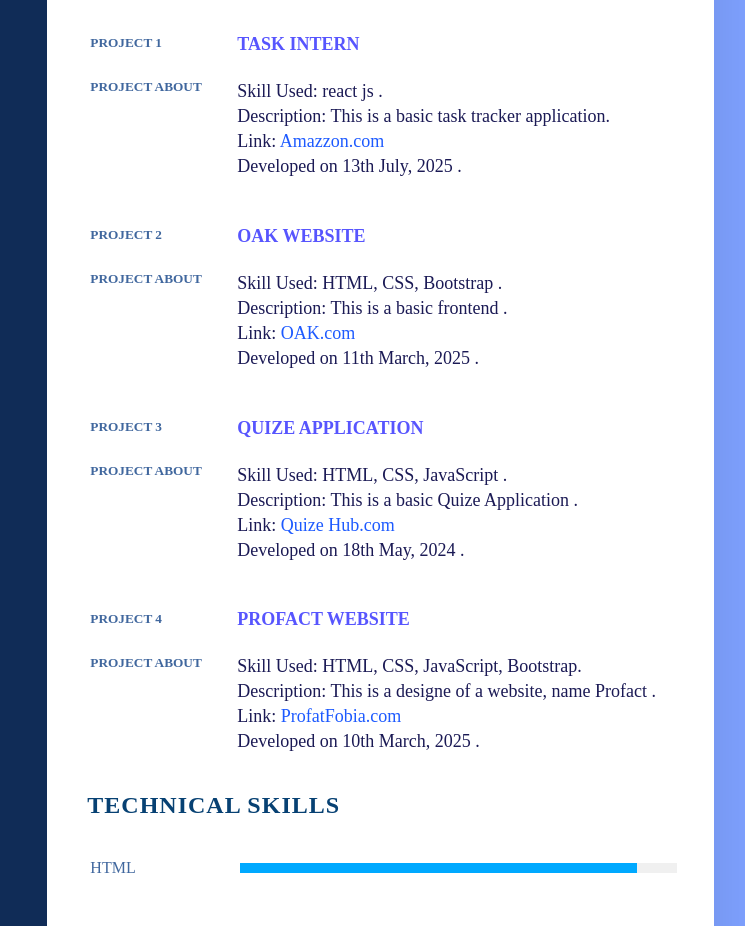
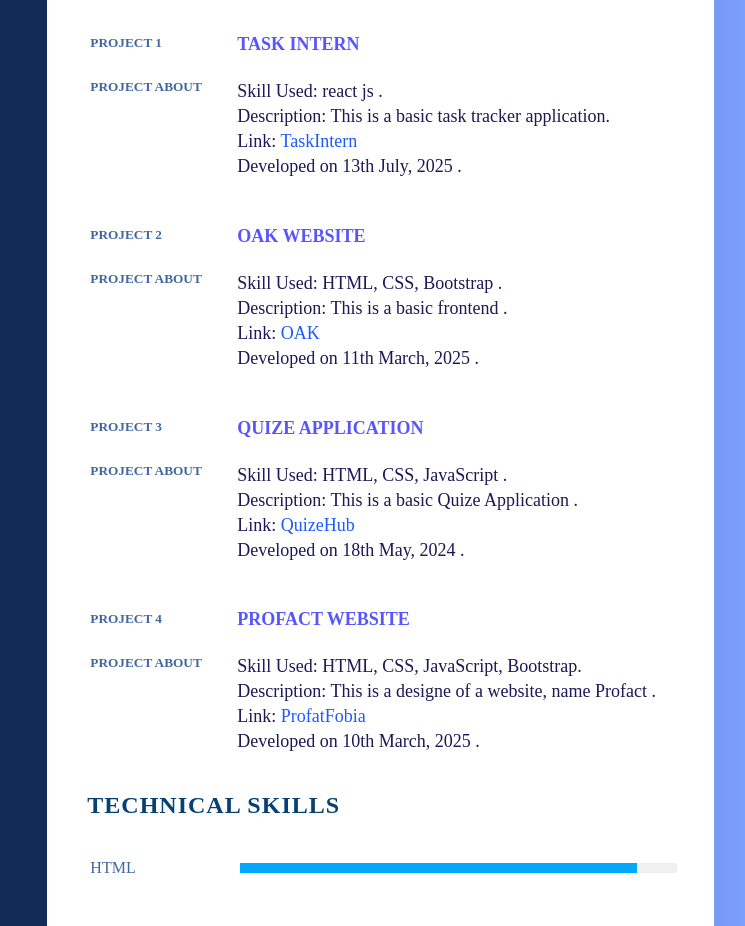
Before and after one commit to Soumyadeep365/CV, a plain HTML site: page index.html in a window 1280 px wide. Shown: the part 440-1366 px from the top of the page, 426-1171 px from the left. Drawn offline with Linux system fonts and the light colour scheme.

Commit message:
Update index.html

```diff
--- a/index.html
+++ b/index.html
@@ -154,7 +154,7 @@
                             <h4>Task Intern</h4>
                             <p>Skill Used: react js .<br>
                                 Description: This is a basic task tracker application.<br>
-                                Link: <a href="https://taskintern-by-soumyadeep.netlify.app/" style="text-decoration: none; color: #1d5aff; font-weight: 500;">Amazzon.com</a><br>
+                                Link: <a href="https://taskintern-by-soumyadeep.netlify.app/" style="text-decoration: none; color: #1d5aff; font-weight: 500;">TaskIntern</a><br>
                                 Developed on 13th July, 2025 .
                             </p>
                         </div>
@@ -168,7 +168,7 @@
                             <h4>OAK WebSite</h4>
                             <p>Skill Used: HTML, CSS, Bootstrap .<br>
                                 Description: This is a basic frontend .<br>
-                                Link: <a href="https://incandescent-smakager-0f330f.netlify.app/" style="text-decoration: none; color: #1d5aff; font-weight: 500;">OAK.com</a><br>
+                                Link: <a href="https://incandescent-smakager-0f330f.netlify.app/" style="text-decoration: none; color: #1d5aff; font-weight: 500;">OAK</a><br>
                                 Developed on 11th March, 2025 .
                             </p>
                         </div>
@@ -182,7 +182,7 @@
                             <h4>Quize Application</h4>
                             <p>Skill Used: HTML, CSS, JavaScript .<br>
                                 Description: This is a basic Quize Application .<br>
-                                Link: <a href="https://quizefobia.netlify.app/" style="text-decoration: none; color: #1d5aff; font-weight: 500;">Quize Hub.com</a><br>
+                                Link: <a href="https://quizefobia.netlify.app/" style="text-decoration: none; color: #1d5aff; font-weight: 500;">QuizeHub</a><br>
                                 Developed on 18th May, 2024 .
                             </p>
                         </div>
@@ -196,7 +196,7 @@
                             <h4>Profact Website</h4>
                             <p>Skill Used: HTML, CSS, JavaScript, Bootstrap.<br>
                                 Description: This is a designe of a website, name Profact .<br>
-                                Link: <a href="https://profactfobia.netlify.app/" style="text-decoration: none; color: #1d5aff; font-weight: 500;">ProfatFobia.com</a><br>
+                                Link: <a href="https://profactfobia.netlify.app/" style="text-decoration: none; color: #1d5aff; font-weight: 500;">ProfatFobia</a><br>
                                 Developed on 10th March, 2025 .
                             </p>
                         </div>
```
